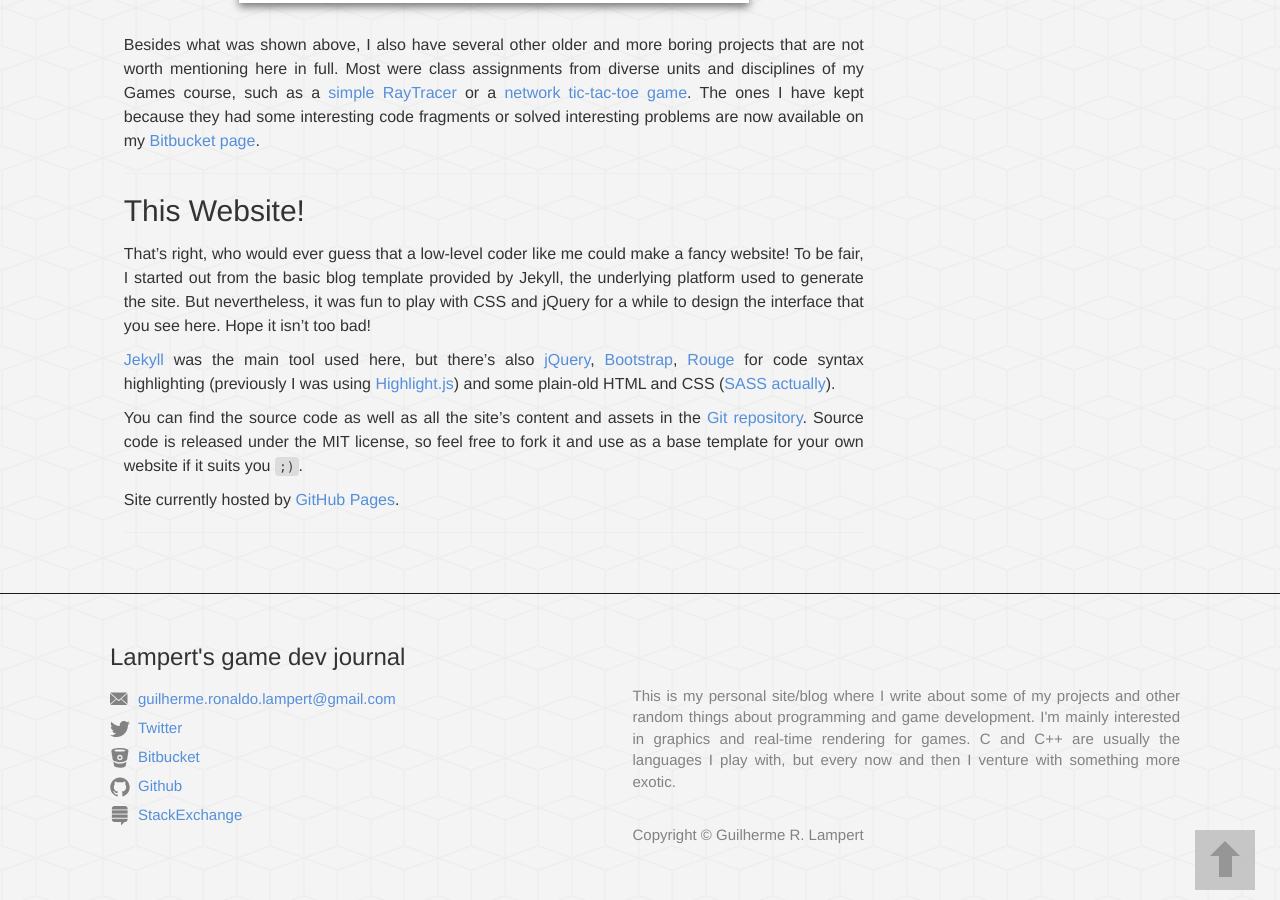
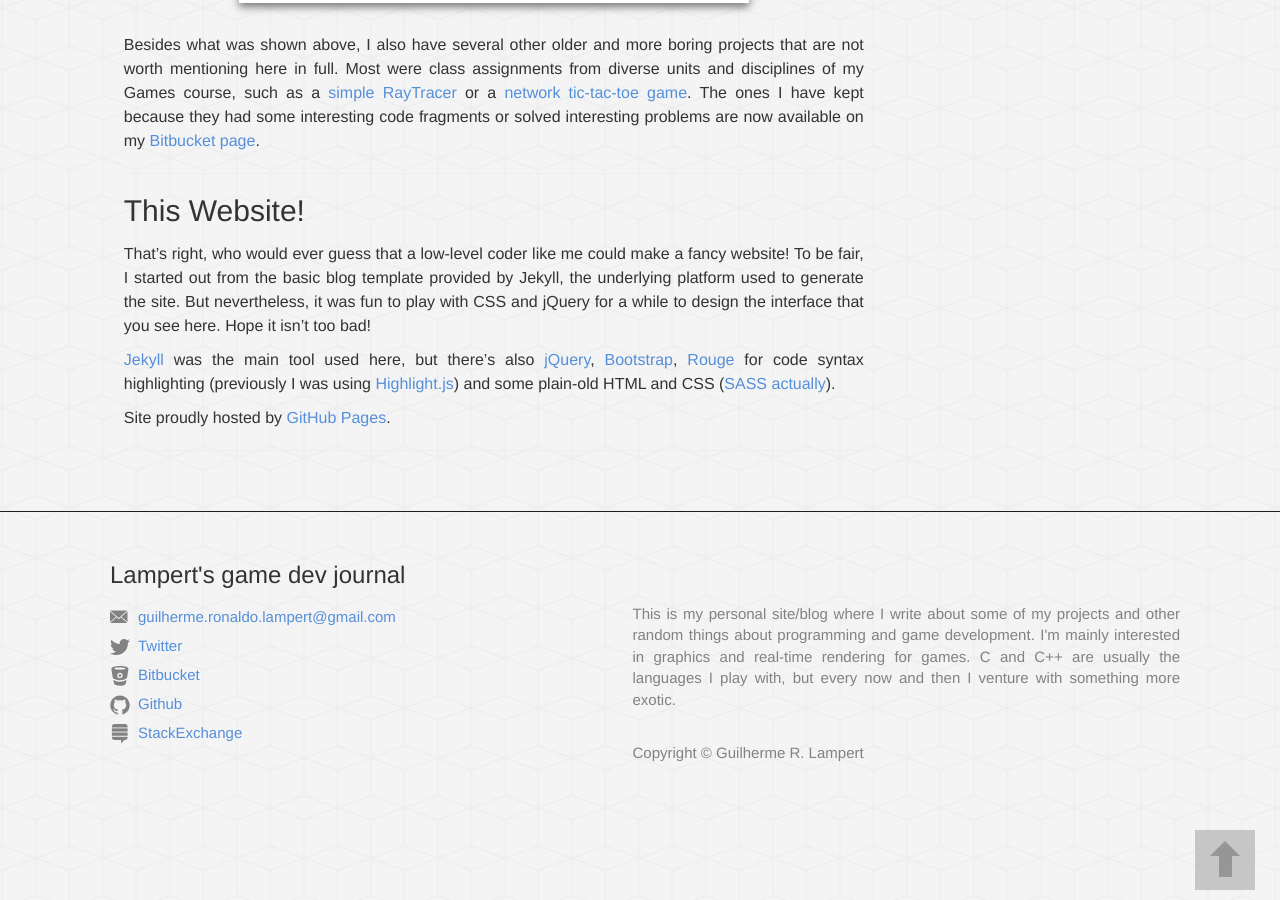
Before and after one commit to glampert/glampert.github.io, a Jekyll site: the page built from pages/projects.markdown, in a window 1280 px wide and 900 px high, scrolled down 7355 px. Built offline with Jekyll 4.4.1, drawn with Linux system fonts in a browser that asks for light colours; nearby versions of some CDN libraries.

Commit message:
A few minor corrections in the hash-index post and projects page.

```diff
--- a/_posts/2016-05-04-dissecting-idhashindex.markdown
+++ b/_posts/2016-05-04-dissecting-idhashindex.markdown
@@ -14,7 +14,7 @@
 specially for game programmers. Luckily we have a few good ones to look into, even
 though it is only a tiny fraction of the number of games out there that go Open Source.
 One of my favorites is the DOOM 3 Engine, AKA [id Tech 4][link_idtech4].
-Even though old by now, it was a very solid and well written game engine and it still
+Even if somewhat old by now, it was a very solid and well written game engine and it still
 offers a lot of knowledge about game programming.
 
 Whenever I start looking into a new game engine, I like to begin with the core and
--- a/pages/projects.markdown
+++ b/pages/projects.markdown
@@ -262,8 +262,4 @@
 (previously I was using [Highlight.js](https://highlightjs.org/)) and some plain-old HTML and CSS
 ([SASS actually](http://sass-lang.com/)).
 
-You can find the source code as well as all the site's content and assets in the
-[Git repository](https://github.com/glampert/glampert.github.io). Source code is released under the
-MIT license, so feel free to fork it and use as a base template for your own website if it suits you `;)`.
-
-Site currently hosted by [GitHub Pages](https://pages.github.com/).
+Site proudly hosted by [GitHub Pages](https://pages.github.com/).
```
